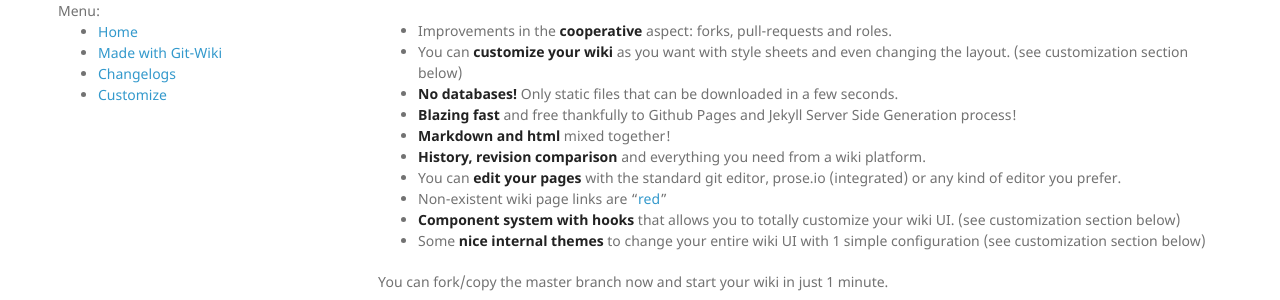
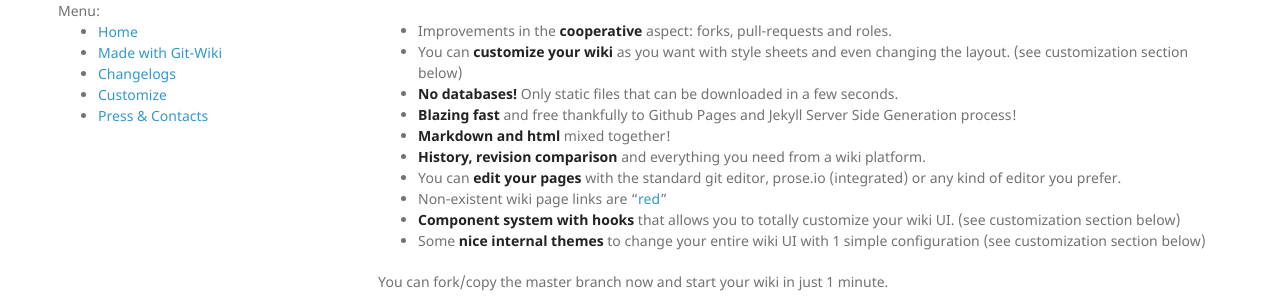
Before and after one commit to Drassil/git-wiki-theme, a Jekyll site: the page built from index.md, in a window 1280 px wide. Shown: the part 233-533 px from the top of the page. Built offline with Jekyll 4.4.1, drawn with Linux system fonts in a browser that asks for light colours; nearby versions of some CDN libraries; our own code applies the rules of GitHub Pages for plain Markdown files; comment, search, counter and statistics services are not loaded.

Commit message:
Update sidebar.html

```diff
--- a/_includes/drassil/sidebar.html
+++ b/_includes/drassil/sidebar.html
@@ -5,4 +5,5 @@ Menu:
   <li><a href="{{ '/wiki/examples' | relative_url }}">Made with Git-Wiki</a>
   <li><a href="{{ '/wiki/changelogs' | relative_url }}">Changelogs</a>
   <li><a href="{{ '/wiki/customize' | relative_url }}">Customize</a>
+  <li><a href="{{ '/wiki/press' | relative_url }}">Press & Contacts</a>
 </ul>
```
